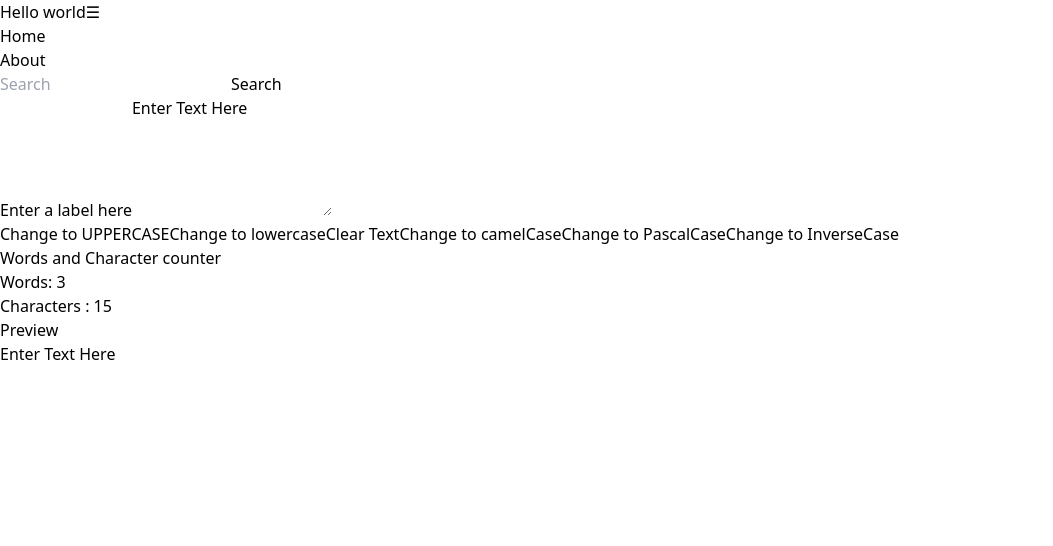
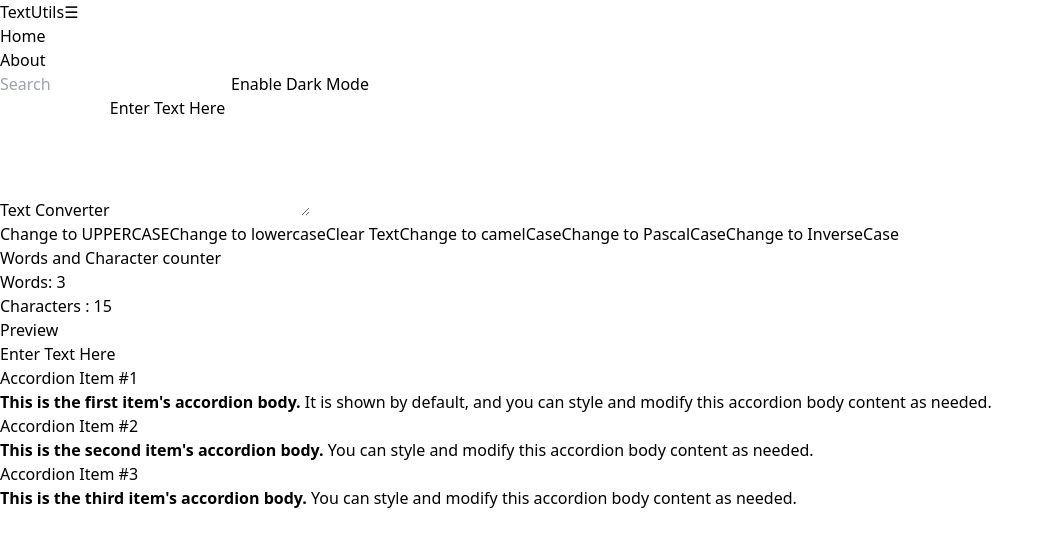
Before and after one commit to S-Ketan/Text-Utils, a React (Vite) app: page / in a window 1280 px wide. Shown: the top 546 px of the page, without its empty margins (0-1053 px from the left). Built offline with nearby package versions, Linux system fonts and the light colour scheme.

Commit message:
About Section added

```diff
--- a/src/App.jsx
+++ b/src/App.jsx
@@ -2,14 +2,19 @@ import { useState } from 'react'
 import './App.css'
 import Navbar from './components/Navbar'
 import TextForm from './components/TextForm'
+import About from './components/About'
 
 function App() {
-  const [count, setCount] = useState(0)
+/*   const [btnState, setBtnState] = useState({btnText});
+  const toggleDarkMode =()=>{
+
+  } */
 
   return (
     <>
-   <Navbar title ="Hello world"/>
-   <TextForm />
+   <Navbar title ="TextUtils"/>
+   <TextForm label ="Text Converter"/>
+   <About/>
     </>
   )
 }
--- /dev/null
+++ b/src/components/About.jsx
@@ -0,0 +1,93 @@
+import React, { useEffect } from "react";
+
+export default function About() {
+  useEffect(() => {
+    const toggleAccordion = (event) => {
+      const button = event.currentTarget;
+      const target = document.querySelector(button.getAttribute("data-bs-target"));
+      target.classList.toggle("hidden");
+      button.setAttribute("aria-expanded", !target.classList.contains("hidden"));
+    };
+
+    const buttons = document.querySelectorAll('[data-bs-toggle="collapse"]');
+    buttons.forEach((button) => {
+      button.addEventListener("click", toggleAccordion);
+    });
+
+    // Clean up event listeners on component unmount
+    return () => {
+      buttons.forEach((button) => {
+        button.removeEventListener("click", toggleAccordion);
+      });
+    };
+  }, []);
+
+  return (
+    <div>
+      <div className="space-y-4" id="accordionExample">
+        <div className="accordion-item border border-gray-300 rounded-lg overflow-hidden">
+          <h2 className="accordion-header">
+            <button
+              className="w-full text-left px-4 py-2 bg-gray-100 hover:bg-gray-200 font-semibold focus:outline-none focus:ring-2 focus:ring-gray-400"
+              type="button"
+              data-bs-toggle="collapse"
+              data-bs-target="#collapseOne"
+              aria-expanded="true"
+              aria-controls="collapseOne"
+            >
+              Accordion Item #1
+            </button>
+          </h2>
+          <div id="collapseOne" className="accordion-collapse">
+            <div className="accordion-body px-4 py-3 bg-white text-gray-700">
+              <strong>This is the first item's accordion body.</strong> It is shown by default,
+              and you can style and modify this accordion body content as needed.
+            </div>
+          </div>
+        </div>
+
+        <div className="accordion-item border border-gray-300 rounded-lg overflow-hidden">
+          <h2 className="accordion-header">
+            <button
+              className="w-full text-left px-4 py-2 bg-gray-100 hover:bg-gray-200 font-semibold focus:outline-none focus:ring-2 focus:ring-gray-400"
+              type="button"
+              data-bs-toggle="collapse"
+              data-bs-target="#collapseTwo"
+              aria-expanded="false"
+              aria-controls="collapseTwo"
+            >
+              Accordion Item #2
+            </button>
+          </h2>
+          <div id="collapseTwo" className="accordion-collapse hidden">
+            <div className="accordion-body px-4 py-3 bg-white text-gray-700">
+              <strong>This is the second item's accordion body.</strong> You can style and modify
+              this accordion body content as needed.
+            </div>
+          </div>
+        </div>
+
+        <div className="accordion-item border border-gray-300 rounded-lg overflow-hidden">
+          <h2 className="accordion-header">
+            <button
+              className="w-full text-left px-4 py-2 bg-gray-100 hover:bg-gray-200 font-semibold focus:outline-none focus:ring-2 focus:ring-gray-400"
+              type="button"
+              data-bs-toggle="collapse"
+              data-bs-target="#collapseThree"
+              aria-expanded="false"
+              aria-controls="collapseThree"
+            >
+              Accordion Item #3
+            </button>
+          </h2>
+          <div id="collapseThree" className="accordion-collapse hidden">
+            <div className="accordion-body px-4 py-3 bg-white text-gray-700">
+              <strong>This is the third item's accordion body.</strong> You can style and modify
+              this accordion body content as needed.
+            </div>
+          </div>
+        </div>
+      </div>
+    </div>
+  );
+}
--- a/src/components/Navbar.jsx
+++ b/src/components/Navbar.jsx
@@ -62,7 +62,7 @@ export default function Navbar(props) {
               className="bg-green-500 text-white px-4 py-2 rounded-lg hover:bg-green-600"
               type="submit"
             >
-              Search
+              Enable Dark Mode
             </button>
           </form>
         </div>
```
